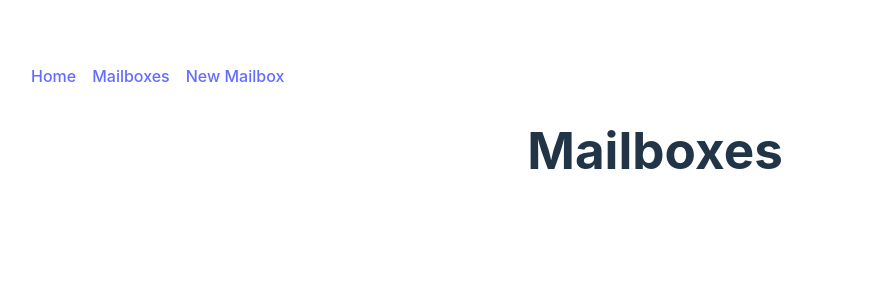
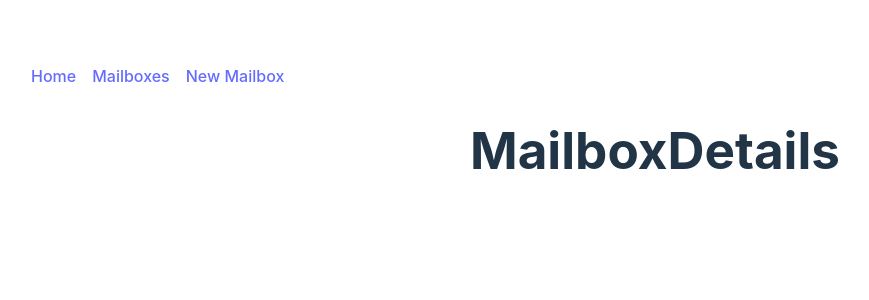
Before and after one commit to adampaley/react-router-dom-lab, a React (Vite) app: page /mailboxes/1 in a window 1280 px wide. Shown: the top 300 px of the page, without its empty margins (17-886 px from the left). Built offline with nearby package versions, Linux system fonts and the light colour scheme.

Commit message:
set up routes

```diff
--- a/src/App.jsx
+++ b/src/App.jsx
@@ -1,11 +1,20 @@
 import './App.css'
+import MailboxDetails from './components/MailboxDetails/MailboxDetails'
+import MailboxForm from './components/MailboxForm/MailboxForm'
+import MailboxList from './components/MailboxList/MailboxList'
 import NavBar from './components/NavBar/NavBar'
+import { Route, Routes } from 'react-router'
 
 const App = () => {
   return (
     <>
       <NavBar />
-      <h1>Mailboxes</h1>
+      <Routes>
+        <Route path="/" element={<main><h1>Post Office</h1></main>} />
+        <Route path="/mailboxes" element={<MailboxList />} />
+        <Route path="/new-mailbox" element={<MailboxForm />} />
+        <Route path="/mailboxes/:mailboxId" element={<MailboxDetails />} />
+      </Routes>
     </>
   )
 }
--- a/src/components/MailboxDetails/MailboxDetails.jsx
+++ b/src/components/MailboxDetails/MailboxDetails.jsx
@@ -0,0 +1,5 @@
+const MailboxDetails = () => {
+    return <h1>MailboxDetails</h1>
+}
+
+export default MailboxDetails
--- a/src/components/MailboxForm/MailboxForm.jsx
+++ b/src/components/MailboxForm/MailboxForm.jsx
@@ -0,0 +1,5 @@
+const MailboxForm = () => {
+    return <h1>MailboxForm </h1>
+}
+
+export default MailboxForm
--- a/src/components/MailboxList/MailboxList.jsx
+++ b/src/components/MailboxList/MailboxList.jsx
@@ -0,0 +1,5 @@
+const MailboxList = () => {
+    return <h1>MailboxList</h1>
+}
+
+export default MailboxList
--- a/src/components/NavBar/NavBar.jsx
+++ b/src/components/NavBar/NavBar.jsx
@@ -8,7 +8,7 @@
                     <Link to="/">Home</Link>
                 </li>
                 <li>
-                    <Link to="/mailbox">Mailboxes</Link>
+                    <Link to="/mailboxes">Mailboxes</Link>
                 </li>
                 <li>
                     <Link to="/new-mailbox">New Mailbox</Link>
```
